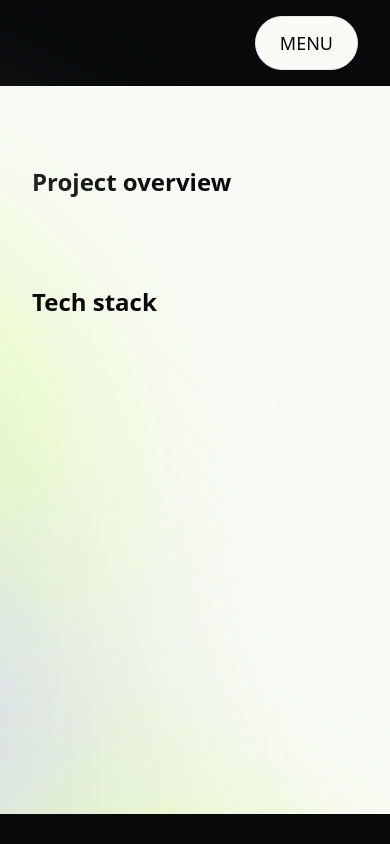
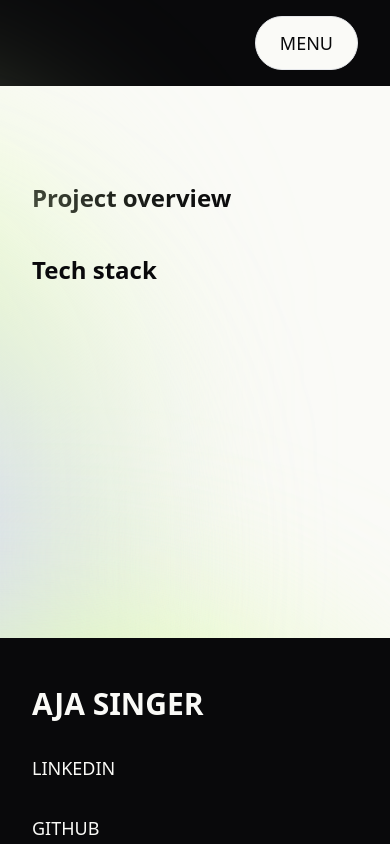
Before and after one commit to ajasinger/portfolio_2024, a Next.js app: page /projects/1 in a window 390 px wide. Shown: the top 844 px of the page. Built offline with nearby package versions, Linux system fonts and the light colour scheme.

Commit message:
style padding

```diff
--- a/app/projects/[project]/page.tsx
+++ b/app/projects/[project]/page.tsx
@@ -20,11 +20,11 @@ export default function ProjectPage({ params }: { params: { project: string } })
     const data: ProjectType | undefined = projects.find(project => project.param === params.project);
 
     return(
-        <div className="bg-cream pt-12 sm:pt-24 text-zinc-950 font-sans flex flex-col">
-            <h3 className="text-4xl font-serif font-semibold px-8 md:px-16 pb-8 sm:pb-16">{data?.name}</h3>
+        <div className="bg-cream py-12 sm:py-24 text-zinc-950 font-sans flex flex-col">
+            <h3 className="text-4xl font-serif font-semibold px-8 md:px-16 pb-6 sm:pb-12">{data?.name}</h3>
 
             {/* Intro Section */}
-            <div className="flex flex-col gap-4 px-8 md:px-16">
+            <div className="flex flex-col gap-4 px-8 md:px-16 py-6 sm:py-12">
                 <div className="flex gap-28 justify-between w-full">
                     <div className="flex flex-col gap-16">
                         <div className="flex flex-col gap-4">
@@ -61,7 +61,7 @@ export default function ProjectPage({ params }: { params: { project: string } })
                 </div>
 
                 {/* Tech Stack */}
-                <div className="py-12 z-50">
+                <div className="z-50">
                     <MotionSection>
                         <div className="flex flex-col gap-4 ">
                             <h4 className="text-2xl font-semibold">Tech stack</h4>
@@ -79,7 +79,7 @@ export default function ProjectPage({ params }: { params: { project: string } })
 
             </div>
 
-                <div className={`${data && data.images.length - 1 > 1 ? "px-8 md:px-16 py-12" : "px-8 md:px-16 py-12 lg:p-0"} text-zinc-950 relative`}>
+                <div className={`${data && data.images.length - 1 > 1 ? "px-8 md:px-16 py-6 sm:py-12" : "px-8 md:px-16 py-6 sm:py-12 lg:p-0"} text-zinc-950 relative`}>
                     <div className="bg-[#E0FEAF] absolute -top-[10rem] right-[20rem] 2xl:left-[20rem] h-[81.25rem] md:h-[31.25rem] lg:h-[61.25rem] w-[31.25rem] lg:w-[61.25rem] rounded-full blur-[7rem] z-0"></div>
                     <div className="bg-[#EDCEE2] absolute top-[55rem] md:top-[10rem] right-[0rem] h-[21.25rem] md:h-[31.25rem] lg:h-[61.25rem] w-[50rem] lg:w-[51.25rem] rounded-full blur-[7rem] z-0"></div>
                     <MotionSection>
@@ -100,7 +100,7 @@ export default function ProjectPage({ params }: { params: { project: string } })
 
 
             {/* Approach */}
-            <div className="px-8 md:px-16 py-12 text-zinc-950 relative">
+            <div className="px-8 md:px-16 py-6 sm:py-12 text-zinc-950 relative">
                 {/* <div className="bg-[#E0FEAF] absolute top-[3rem] right-[20rem] h-[31.25rem] w-[31.25rem] rounded-full blur-[7rem] sm:w-[68.75rem] z-0"></div> */}
                 {/* <div className="bg-[#EDCEE2] absolute top-[25rem] right-[0rem] h-[31.25rem] w-[50rem] rounded-full blur-[7rem] z-0"></div> */}
                 { data &&
@@ -113,7 +113,7 @@ export default function ProjectPage({ params }: { params: { project: string } })
             </div>
 
             {/* One Image Section */}
-            <div className="lg:hidden px-8 md:px-16 py-12 relative">
+            <div className="lg:hidden px-8 md:px-16 py-6 sm:py-12 relative">
                 <div className="bg-[#E0FEAF] absolute top-[15rem] sm:-top-[5rem] md:-top-[20rem] right-[5rem] 2xl:left-[20rem] h-[41.25rem] w-[31.25rem] lg:w-[81.25rem] rounded-full blur-[7rem] z-0"></div>
                 <MotionSection>
                     {data &&
@@ -124,7 +124,7 @@ export default function ProjectPage({ params }: { params: { project: string } })
 
             {/* Problems & Solutions */}
             {data?.solutions &&
-                <div className="px-8 md:px-16 py-12  text-zinc-950 flex gap-24 z-10">
+                <div className="px-8 md:px-16 py-6 sm:py-12  text-zinc-950 flex gap-24 z-10">
                     <MotionSection>
                         <div className="flex flex-col gap-4 lg:px-16">
                             <h4 className="text-2xl font-semibold">Problems & solutions</h4>
@@ -136,7 +136,7 @@ export default function ProjectPage({ params }: { params: { project: string } })
             }
 
 
-                <div className={`${data && data.images.length - 1 > 1 ? "px-8 md:px-16 py-12" : "p-0 lg:px-16 lg:py-12"} text-zinc-950 relative`}>
+                <div className={`${data && data.images.length - 1 > 1 ? "px-8 md:px-16 py-6 sm:py-12" : "p-0 lg:px-16 lg:py-12"} text-zinc-950 relative`}>
                     <div className="bg-[#D8D5FF] absolute top-[-10rem] right-[20rem] h-[31.25rem] w-[31.25rem] rounded-full blur-[7rem] sm:w-[68.75rem] z-0"></div>
                     <div className="bg-[#E0FEAF] absolute top-[15rem] md:top-[25rem] right-[0rem] h-[31.25rem] w-[50rem] rounded-full blur-[7rem] z-0"></div>
                     <MotionSection>
@@ -164,7 +164,7 @@ export default function ProjectPage({ params }: { params: { project: string } })
 
 
             {/* Learnings */}
-            <div className="px-8 md:px-16 py-12 pb-24  text-zinc-950 relative">
+            <div className="px-8 md:px-16 py-6 sm:py-12 pb-24  text-zinc-950 relative">
                 {/* <div className="bg-[#E0FEAF] absolute top-[-15rem] right-[20rem] h-[31.25rem] w-[31.25rem] rounded-full blur-[7rem] sm:w-[68.75rem] z-0"></div> */}
                 {/* <div className="bg-[#EDCEE2] absolute top-[25rem] right-[0rem] h-[31.25rem] w-[50rem] rounded-full blur-[7rem] z-0"></div> */}
                 { data &&
```
